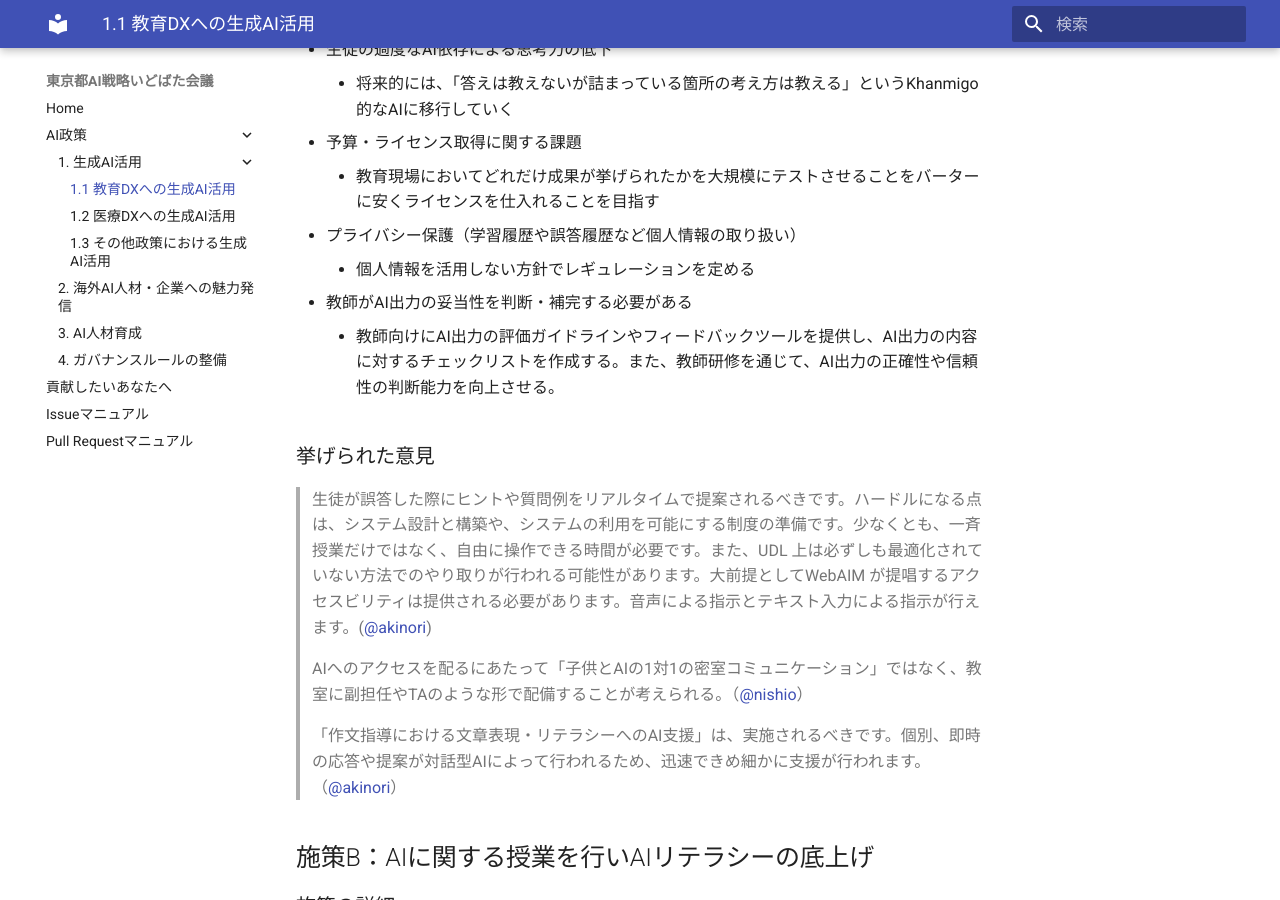
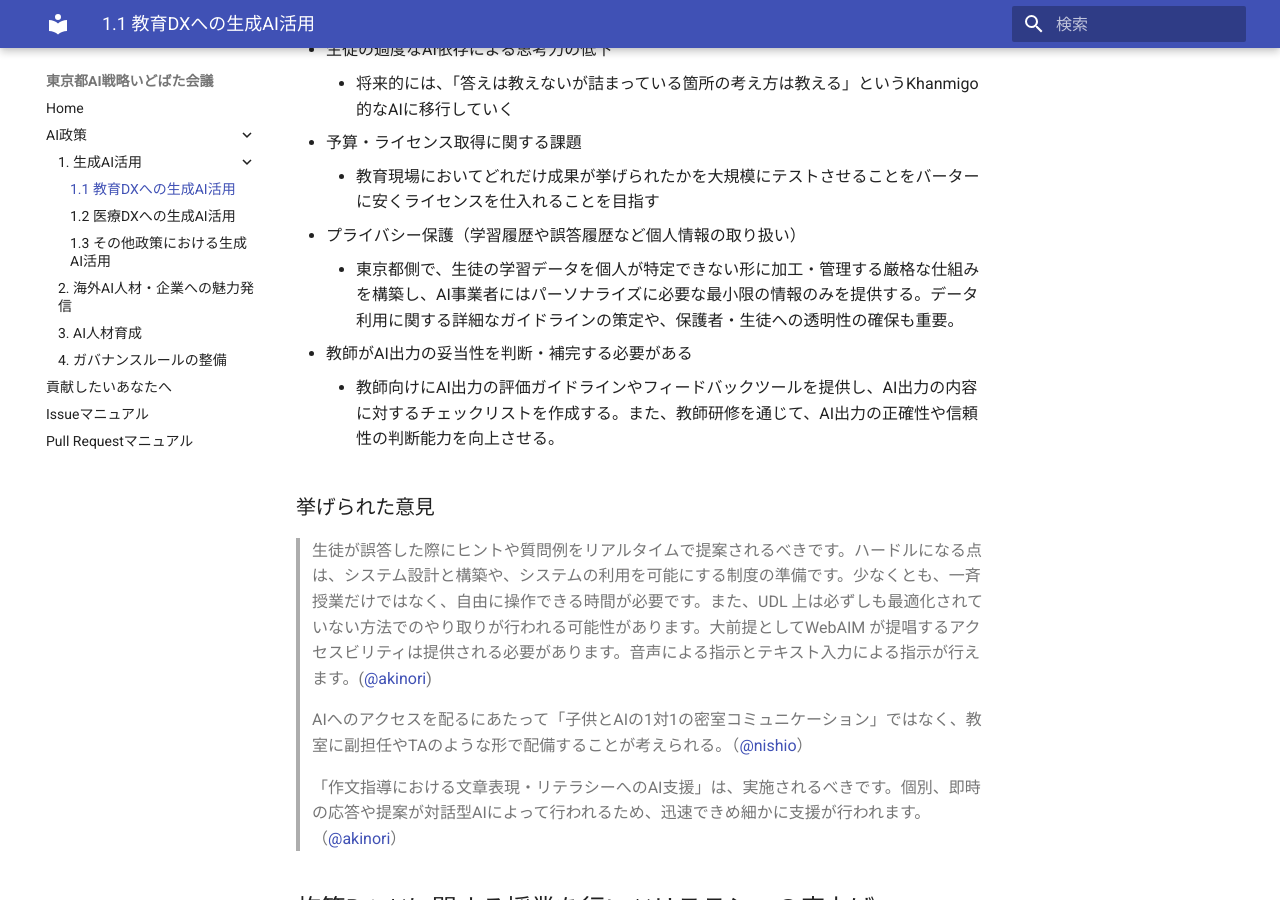
Before and after one commit to takahiroanno2024/2025_ai_idobatakaigi_output, an MkDocs documentation site: the page built from docs/1.1_教育DXへの生成AI活用.md, in a window 1280 px wide and 900 px high, scrolled down 2081 px. Built offline with MkDocs 1.6.1 and Material for MkDocs 9.7.7, drawn with Linux system fonts in a browser that asks for light colours.

Commit message:
anno: 施策Aのプライバシー保護策を具体化

```diff
--- a/docs/1.1_教育DXへの生成AI活用.md
+++ b/docs/1.1_教育DXへの生成AI活用.md
@@ -38,7 +38,7 @@ ChatGPT等の既成のLLM（大規模言語モデル）を全児童・生徒に
 - 予算・ライセンス取得に関する課題
     - 教育現場においてどれだけ成果が挙げられたかを大規模にテストさせることをバーターに安くライセンスを仕入れることを目指す
 - プライバシー保護（学習履歴や誤答履歴など個人情報の取り扱い）
-    - 個人情報を活用しない方針でレギュレーションを定める
+    - 東京都側で、生徒の学習データを個人が特定できない形に加工・管理する厳格な仕組みを構築し、AI事業者にはパーソナライズに必要な最小限の情報のみを提供する。データ利用に関する詳細なガイドラインの策定や、保護者・生徒への透明性の確保も重要。
 - 教師がAI出力の妥当性を判断・補完する必要がある
     - 教師向けにAI出力の評価ガイドラインやフィードバックツールを提供し、AI出力の内容に対するチェックリストを作成する。また、教師研修を通じて、AI出力の正確性や信頼性の判断能力を向上させる。
 
```
